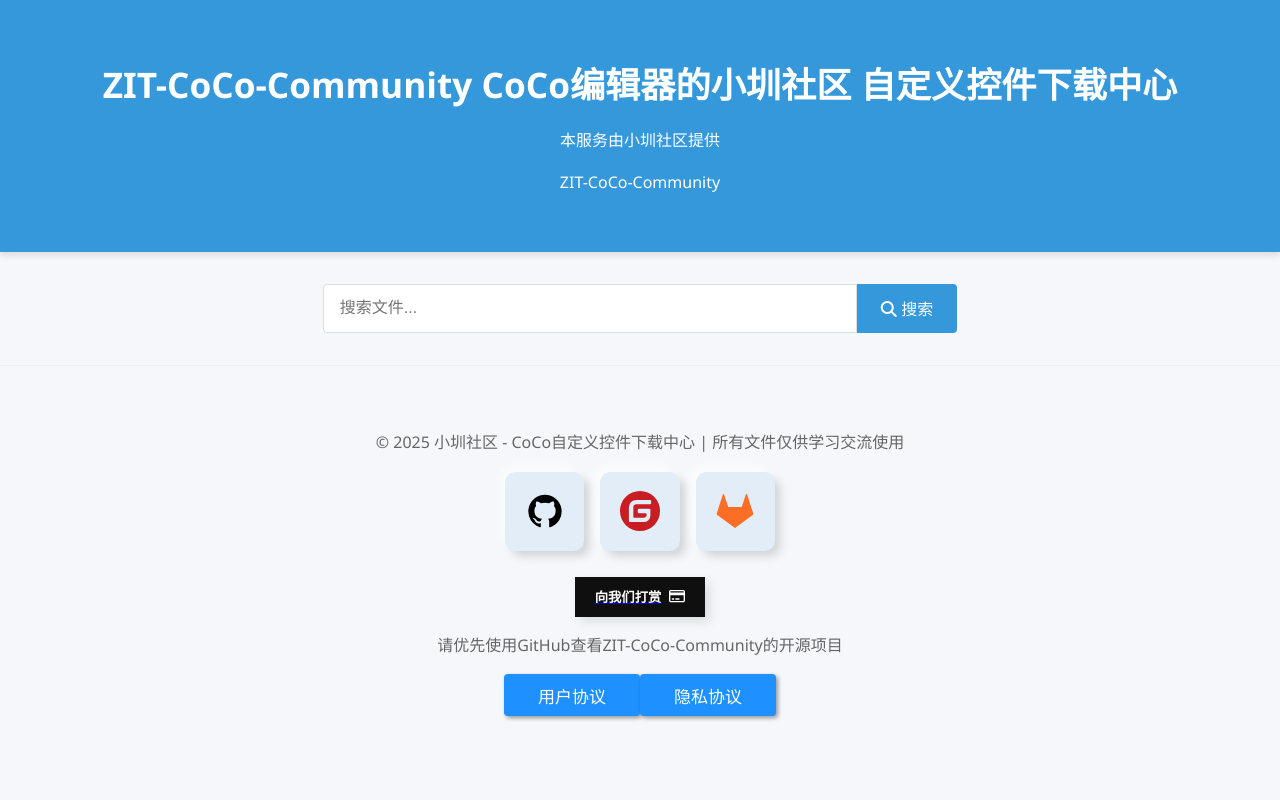
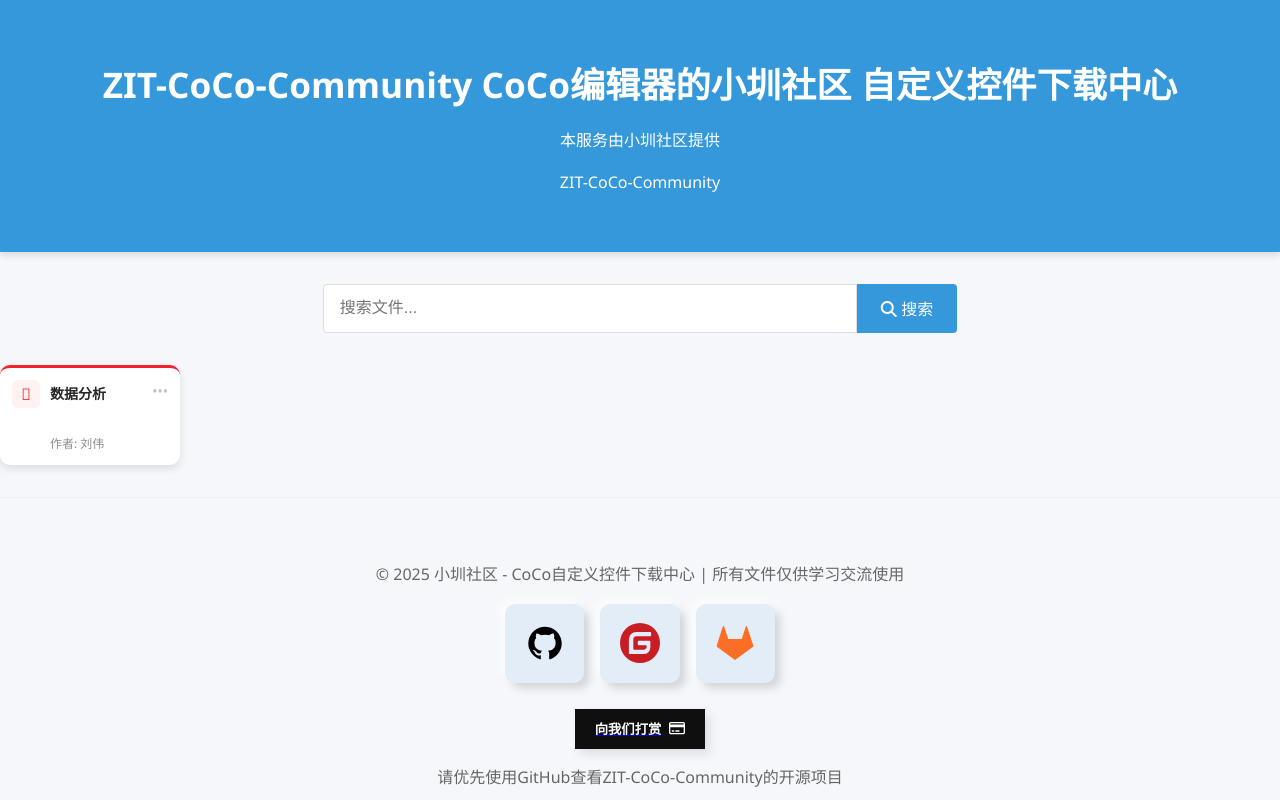
Before and after one commit to zitzhen/CoCo-Community-Control, a Vue app: page /agreement in a window 1280 px wide. Shown: the top 800 px of the page. Built offline with nearby package versions, Linux system fonts and the light colour scheme.

Commit message:
进行初步创建 *这存在无法运行的Bug

```diff
--- a/src/App.vue
+++ b/src/App.vue
@@ -2,12 +2,17 @@
 import Navigation from './components/Navigation.vue'
 import Search from './components/Search.vue'
 import Bottom from './components/Bottom.vue'
+import Card from './components/Card.vue'
 </script>
 
 <template>
   <main>
      <Navigation />
     <Search />
+    <div class="file-list" id="fileList">
+      <Card />
+    </div>
     <Bottom />
+    <router-view />
   </main>
 </template>
--- /dev/null
+++ b/src/components/Card.vue
@@ -0,0 +1,129 @@
+<template>
+    <div class="card card-red">
+    <div class="card-dots">•••</div>
+    <div class="card-header">
+        <div class="card-icon">
+            <i class="fas fa-code"></i>
+        </div>
+        <div class="card-name">数据分析</div>
+    </div>
+    <div class="card-author">作者: 刘伟</div>
+</div>
+
+</template>
+
+<style scoped>
+    * {
+        margin: 0;
+        padding: 0;
+        box-sizing: border-box;
+        font-family: 'Segoe UI', Tahoma, Geneva, Verdana, sans-serif;
+    }
+
+    body {
+        display: flex;
+        justify-content: center;
+        align-items: center;
+        min-height: 100vh;
+        background: linear-gradient(135deg, #f5f7fa 0%, #c3cfe2 100%);
+        padding: 20px;
+    }
+
+    .card-container {
+        display: flex;
+        flex-wrap: wrap;
+        gap: 15px;
+        justify-content: center;
+        max-width: 1000px;
+    }
+
+    .card {
+        width: 180px;
+        height: 100px;
+        background: white;
+        border-radius: 10px;
+        box-shadow: 0 4px 8px rgba(0, 0, 0, 0.1);
+        padding: 12px;
+        display: flex;
+        flex-direction: column;
+        justify-content: space-between;
+        transition: transform 0.3s, box-shadow 0.3s;
+        cursor: pointer;
+        position: relative;
+        overflow: hidden;
+    }
+
+    .card:hover {
+        transform: translateY(-5px);
+        box-shadow: 0 8px 16px rgba(0, 0, 0, 0.15);
+    }
+
+    .card-header {
+        display: flex;
+        align-items: center;
+        gap: 10px;
+    }
+
+    .card-icon {
+        width: 28px;
+        height: 28px;
+        display: flex;
+        align-items: center;
+        justify-content: center;
+        background: #e6f7ff;
+        border-radius: 6px;
+        color: #1890ff;
+    }
+
+    .card-name {
+        font-weight: 600;
+        font-size: 14px;
+        color: #262626;
+    }
+
+    .card-author {
+        font-size: 12px;
+        color: #8c8c8c;
+        padding-left: 38px;
+        margin-top: -10px;
+    }
+
+    .card-dots {
+        position: absolute;
+        top: 12px;
+        right: 12px;
+        color: #bfbfbf;
+        font-size: 14px;
+    }
+
+    .card-dots:hover {
+        color: #8c8c8c;
+    }
+
+    .card-blue { border-top: 3px solid #1890ff; }
+    .card-green { border-top: 3px solid #52c41a; }
+    .card-purple { border-top: 3px solid #722ed1; }
+    .card-red { border-top: 3px solid #f5222d; }
+
+    .card-blue .card-icon { background: #e6f7ff; color: #1890ff; }
+    .card-green .card-icon { background: #f6ffed; color: #52c41a; }
+    .card-purple .card-icon { background: #f9f0ff; color: #722ed1; }
+    .card-red .card-icon { background: #fff2f0; color: #f5222d; }
+
+    h1 {
+        text-align: center;
+        margin-bottom: 30px;
+        color: #262626;
+        width: 100%;
+        font-size: 24px;
+    }
+</style>
+
+<script>
+    // 添加卡片点击效果
+    document.querySelectorAll('.card').forEach(card => {
+        card.addEventListener('click', () => {
+            alert('您点击了: ' + card.querySelector('.card-name').textContent);
+        });
+    });
+</script>
--- /dev/null
+++ b/src/views/agreement/index.vue
@@ -0,0 +1,6 @@
+<script setup>
+import Navigation from './components/Navigation.vue'
+</script>
+<template>
+        <h1>Hello,world</h1>
+</template>
```
Also changed, not shown: src/main.js (+5 -2 lines), src/router/index.js (added, +19 -0 lines).
